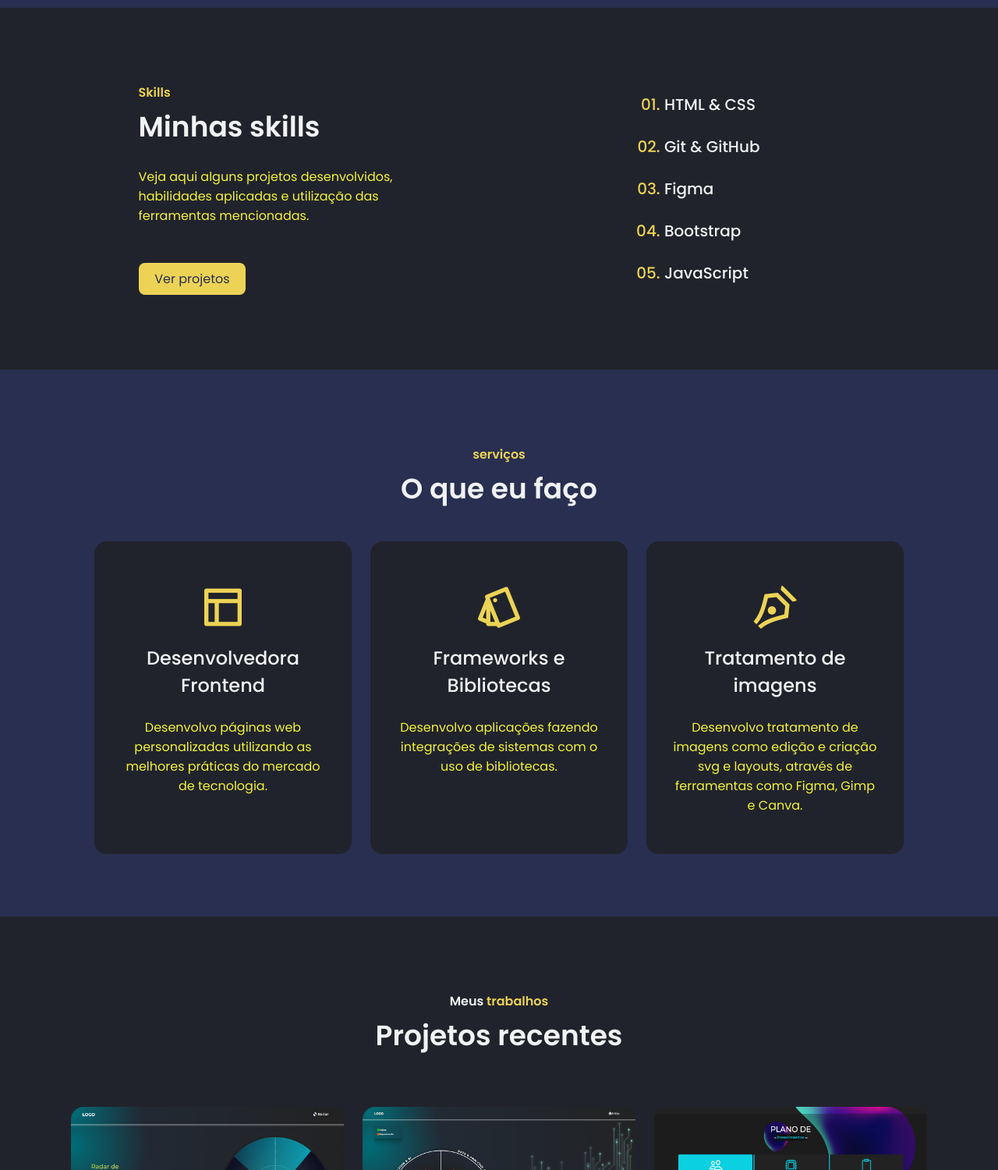
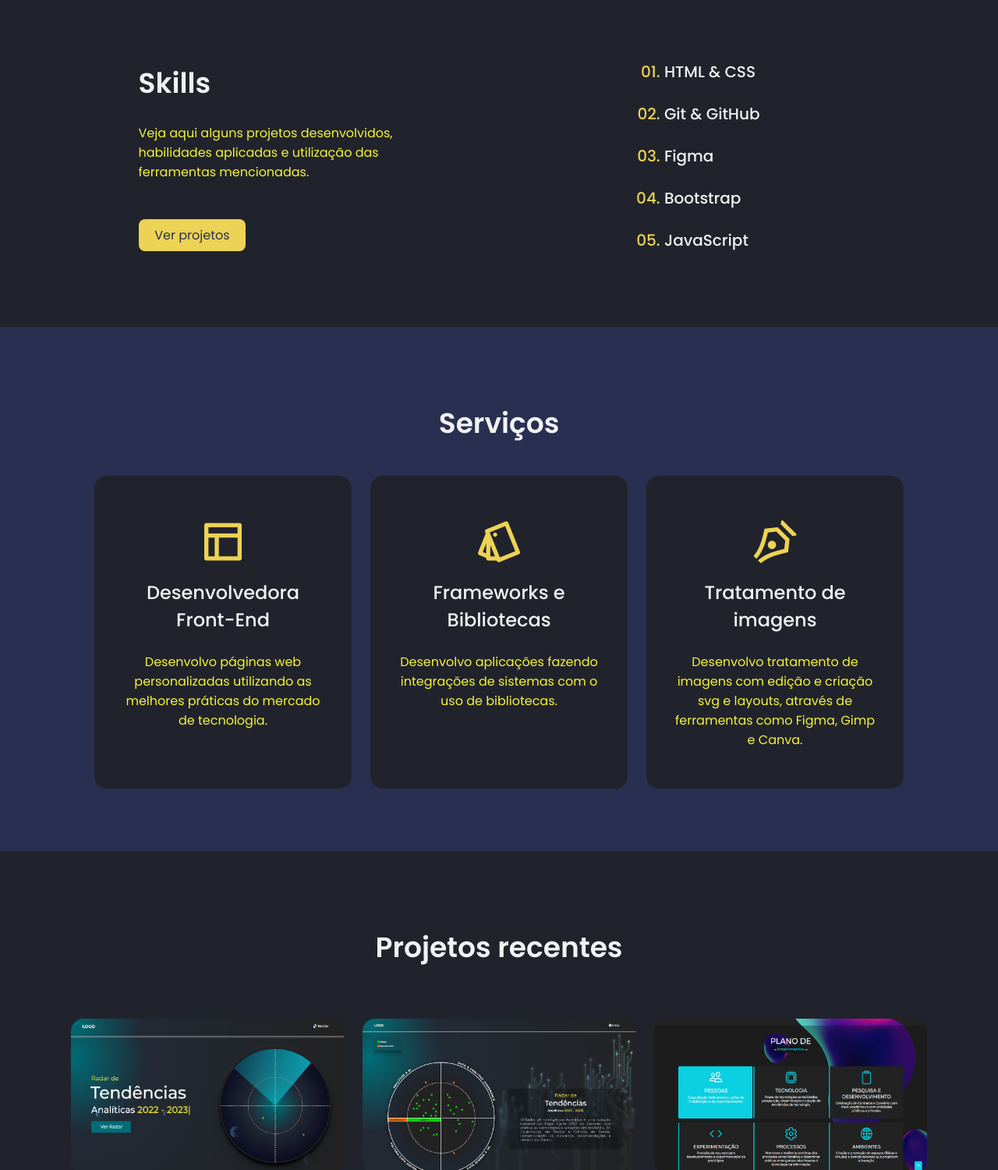
Before and after one commit to emillepatricia/portfolio-emille, a plain HTML site: page index.html in a window 1280 px wide. Shown: the part 1300-2800 px from the top of the page at 78% size. Drawn offline with nearby package versions, Linux system fonts and the light colour scheme.

Commit message:
Alteração

```diff
--- a/index.html
+++ b/index.html
@@ -118,11 +118,11 @@
       <section class="about section" id="about">
         <div class="about__container ccontainer grid">
           <div class="about__data">
-            <h3 class="section__subtitle"><span>introdução</span></h3>
+            <!-- <h3 class="section__subtitle"><span>introdução</span></h3> -->
             <h2 class="section__title">Sobre mim</h2>
             <p class="about__description">
               Desenvolvedora Front-end, crio funcionalidades para atender às necessidades dos usuários. Atualmente faço projetos para o Banco do Brasil como estagiária, sempre em busca de oportunidades para atuar em novos projetos, o que contribui para o meu aprimoramento profissional e desenvolvimento de novas habilidades. <br>
-              Sou uma profissional dedicada e motivada, em busca constate por novos conhecimento e atualização
+              Sou uma profissional dedicada e motivada, em busca constate por novos conhecimento e atualização.
             </p>
             <!-- <a href="#contact" class="button">Fale comigo</a> -->
           </div>
@@ -197,8 +197,9 @@
       <section class="skills section">
         <div class="skills__container container grid">
           <div class="skills__data">
-            <h3 class="section__subtitle"><span>Skills</span> </h3>
-            <h2 class="section__title">Minhas skills</h2>
+            <!-- <h3 class="section__subtitle"><span>Skills</span> </h3>
+            <h2 class="section__title">Minhas skills</h2> -->
+            <h2 class="section__title">Skills</h2>
             <p class="skills__description">
               Veja aqui alguns projetos desenvolvidos, habilidades aplicadas e utilização das ferramentas mencionadas.
             </p>
@@ -218,12 +219,13 @@
 
       <!--==================== SERVICES ====================-->
       <section class="services section" id="services">
-        <h3 class="section__subtitle"><span>serviços</span></h3>
-        <h2 class="section__title">O que eu faço</h2>
+        <!-- <h3 class="section__subtitle"><span>serviços</span></h3> -->
+        <!-- <h2 class="section__title">O que eu faço</h2> -->
+        <h2 class="section__title">Serviços</h2>
         <div class="services__container container grid">
           <article class="services__card">
             <i class="ri-layout-3-line services__icon"></i>
-            <h2 class="services__title">Desenvolvedora Frontend</h2>
+            <h2 class="services__title">Desenvolvedora Front-End</h2>
             <p class="services__description">
               Desenvolvo páginas web personalizadas utilizando as melhores práticas do mercado de tecnologia.
             </p>
@@ -240,7 +242,7 @@
             <i class="ri-pen-nib-line services__icon"></i>
             <h2 class="services__title">Tratamento de imagens</h2>
             <p class="services__description">
-              Desenvolvo tratamento de imagens como edição e criação svg e layouts, através de ferramentas como Figma, Gimp e Canva.
+              Desenvolvo tratamento de imagens com edição e criação svg e layouts, através de ferramentas como Figma, Gimp e Canva.
             </p>
           </article>
         </div>
@@ -249,7 +251,8 @@
 
       <!--==================== PROJECTS ====================-->
       <section class="projects section" id="projects">
-        <h3 class="section__subtitle">Meus <span>trabalhos</span></h3>
+        <!-- <h3 class="section__subtitle">Meus <span>trabalhos</span></h3>
+        <h1 class="section__title">Projetos recentes</h1> -->
         <h1 class="section__title">Projetos recentes</h1>
         <div class="projects__container container grid">
           <article class="projects__card">
@@ -405,7 +408,10 @@
 
       <section id="contact" class="contact section">
         <div class="content">
-          <h3 class="section__subtitle">Entrar em  <span>contato</span></h3>
+          <!-- <h3 class="section__subtitle">Entrar em  <span>contato</span></h3>
+          <h2 class="section__title2 section__title">
+            Contate-me
+          </h2> -->
           <h2 class="section__title2 section__title">
             Contate-me
           </h2>
```
Also changed, not shown: 1 other file.
